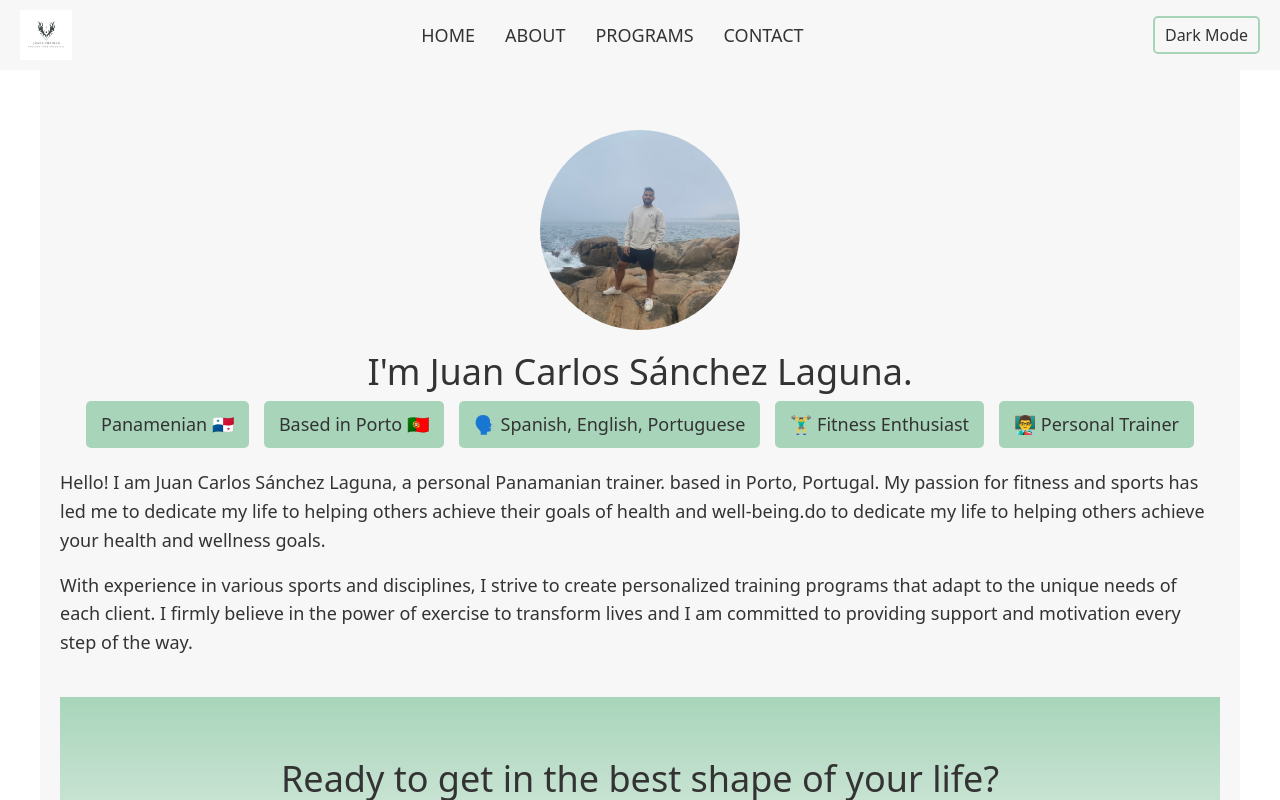
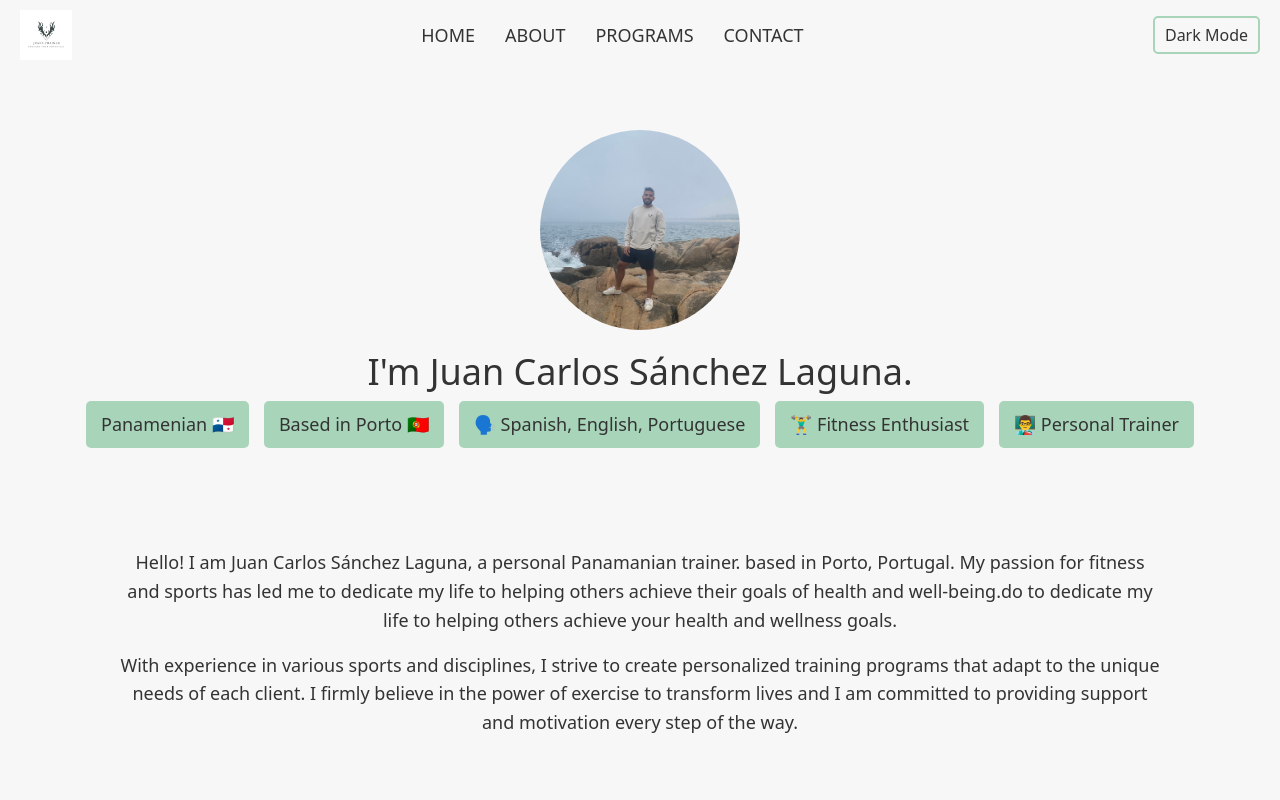
Before and after one commit to MurielCristina/juans.trainer, a React (Create React App) app: page /PageAbout in a window 1280 px wide. Built offline with nearby package versions, Linux system fonts and the light colour scheme.

Commit message:
change some margins

```diff
--- a/src/pages/PageAbout.css
+++ b/src/pages/PageAbout.css
@@ -1,7 +1,7 @@
 .PageAbout {
   margin: 0 auto;
   padding: 60px 20px;
-  max-width: 1200px;
+  max-width: 100%;
   color: var(--TextColor);
   background-color: var(--BGColor);
 }
@@ -38,7 +38,8 @@
 .about-bio {
   font-size: 18px;
   line-height: 1.6;
-  margin-bottom: 40px;
+  margin: 100px;
+  text-align: center;
 }
 @media (max-width: 768px) {
   .profile-image {
@@ -55,5 +56,6 @@
   .about-bio {
     font-size: 16px;
     text-align: center;
+    margin: 40px 20px;
   }
 }
```
